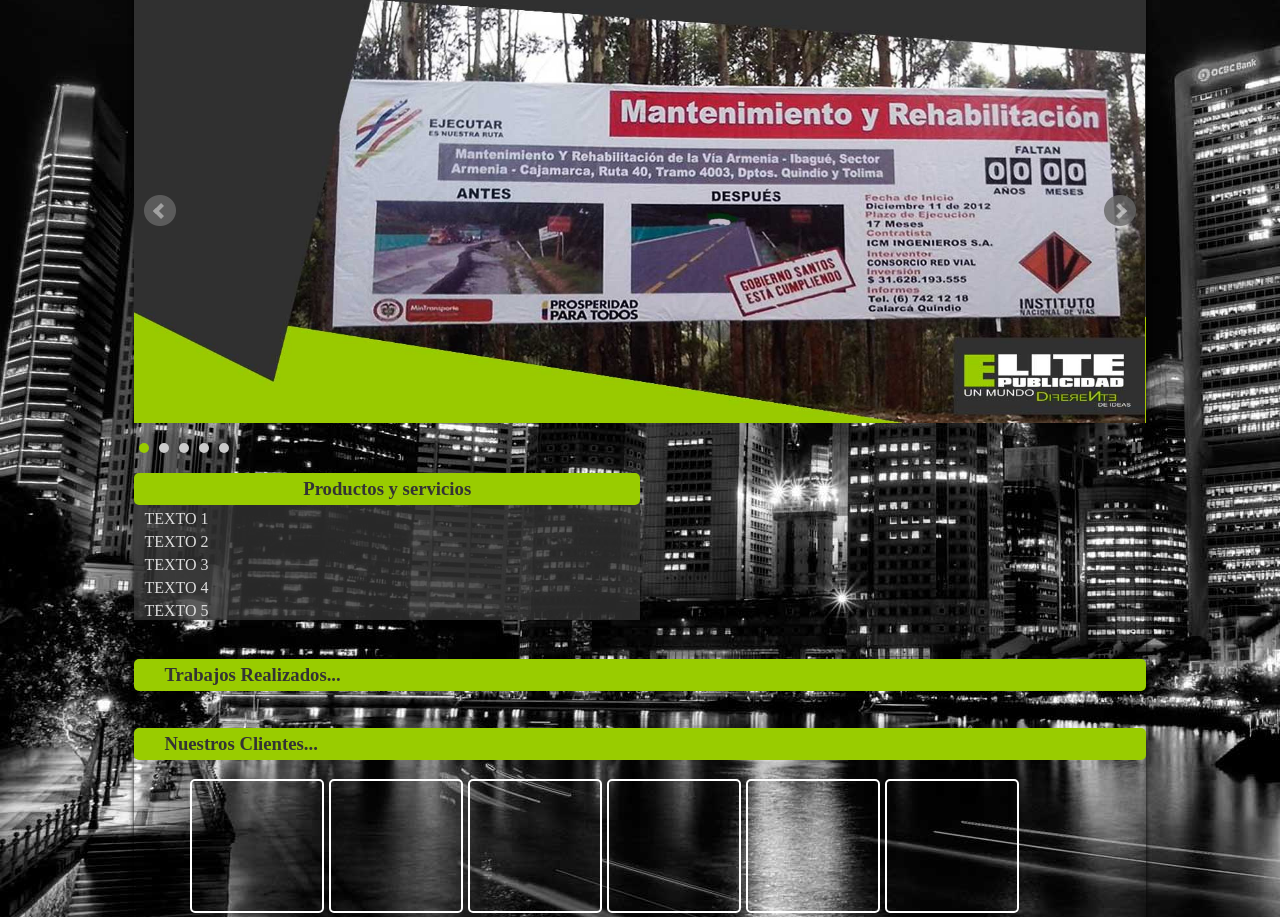
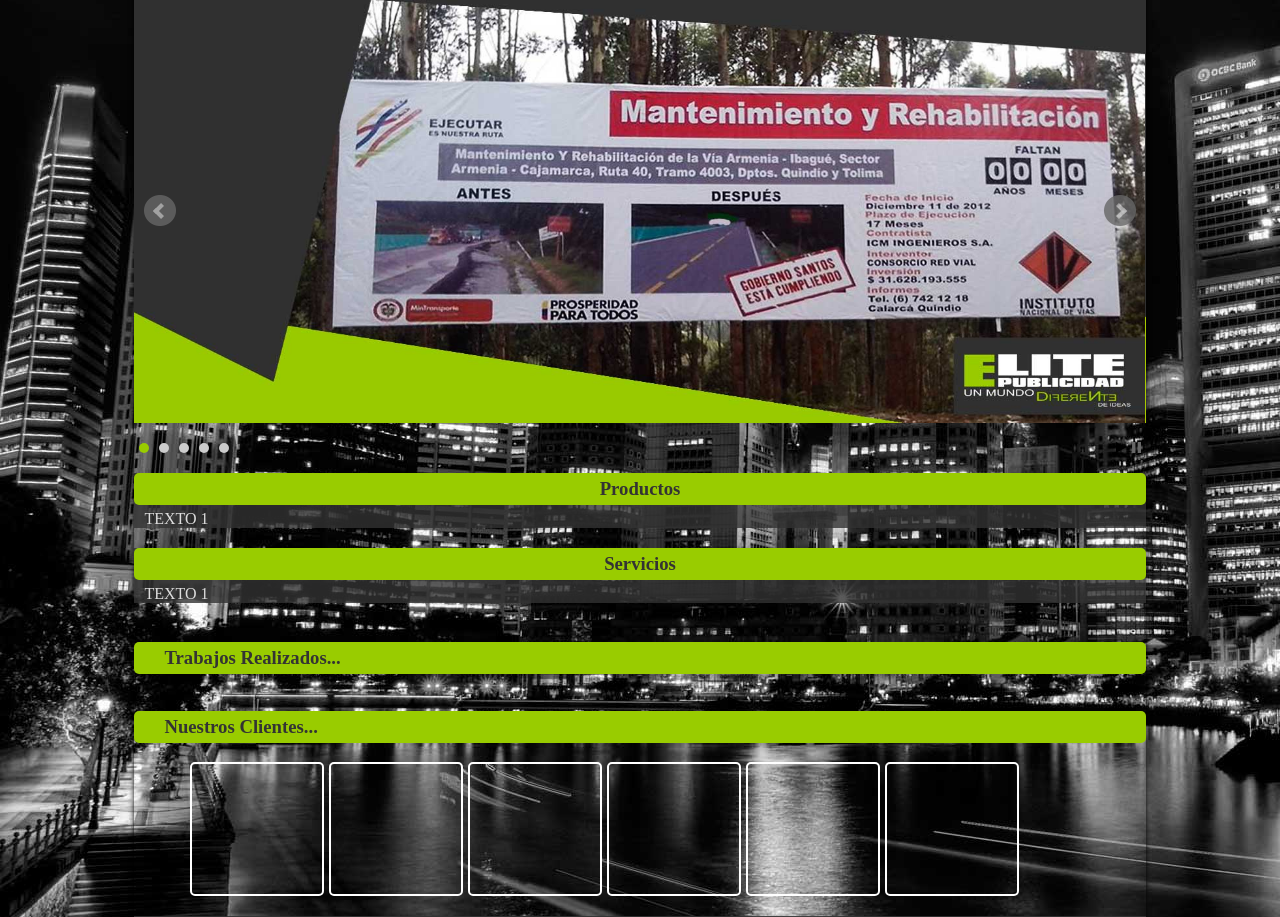
Before and after one commit to jhonsegurag/elitepublicidad, a PHP site: page /php/vista/inicio.php in a window 1280 px wide. Shown: the part 228-1145 px from the top of the page. Run offline with PHP 8.4, Linux system fonts and the light colour scheme; data that the repository does not hold is empty; some libraries are stand-ins or nearby versions.

Commit message:
Organizando productos y servicios en la página inicio AUN NO TERMINADO
Organizando productos y servicios en la página inicio AUN NO TERMINADO

```diff
--- a/css/style1.css
+++ b/css/style1.css
@@ -129,24 +129,23 @@
 /*
  * ------------------------------------------------------------------------------------------------------------
  *
- * -------------------------------------- INICIO - PRODUCTOS Y SERVICIOS --------------------------------------
+ * -------------------------------------- INICIO - PRODUCTOS ----------- --------------------------------------
  *
  * ------------------------------------------------------------------------------------------------------------
  */
 
 #productosYServicios{
-	display: inline-block;
 	width: 100%;
 }
 
-#productosYServicios  article {
+#productos {
+	width: 30%;
 	background-color: rgba(51,51,51,0.8);
 	float: left;
-	width: 50%;
 	margin-bottom: 20px;
 }
 
-#productosYServicios  article h1{
+#productos   h1{
 	margin:0 auto;
 	padding-top: 5px;
 	padding-bottom: 5px;
@@ -157,11 +156,11 @@
 }
 
 
-#productosYServicios  article a{
+#productos  a{
 	text-decoration: none;
 }
 
-#productosYServicios  article li{
+#productos   li{
 	color: #DDD;
 	list-style: none;
 	margin-top: 5px;
@@ -169,21 +168,62 @@
 	border-radius: 5px;
 }
 
-#productosYServicios  article li:hover{
+#productos  li:hover{
+	background-color: #99CC00;
+	color: #000000;
+}
+
+
+/*
+ * ------------------------------------------------------------------------------------------------------------
+ *
+ * -------------------------------------- INICIO - Servicios. ----------- --------------------------------------
+ *
+ * ------------------------------------------------------------------------------------------------------------
+ */
+
+#servicios  {
+	width: 30%;
+	background-color: rgba(51,51,51,0.8);
+	float: left;
+	margin-bottom: 20px;
+}
+
+#servicios   h1{
+	margin:0 auto;
+	padding-top: 5px;
+	padding-bottom: 5px;
+	text-align: center;
+	color: #333;
+	background-color: #9c0;
+	border-radius: 5px;
+}
+
+
+#servicios  a{
+	text-decoration: none;
+}
+
+#servicios   li{
+	color: #DDD;
+	list-style: none;
+	margin-top: 5px;
+	padding-left: 10px;
+	border-radius: 5px;
+}
+
+#servicios  li:hover{
 	background-color: #99CC00;
 	color: #000000;
 }
 
 #productosYServicios  aside{
 	float: right;
+	width: 30%;
 	background-color: rgba(51,51,51,0.8);
-	width: 38%;
-
 }
 
-#productosYServicios  aside h1
-{
-
+#productosYServicios  aside h1{
 	text-align: center;
 	margin:0 auto;
 	color: #333;
@@ -193,8 +233,7 @@
 	border-radius: 5px;
 }
 
-#productosYServicios aside li
-{
+#productosYServicios aside li{
 	color: #DDD;
 	list-style: none;
 	margin-top: 5px;
--- a/php/vista/inicio.php
+++ b/php/vista/inicio.php
@@ -41,29 +41,34 @@
 			</section>
 
 			<section id="productosYServicios">
-				<article>
+				<article id="productos">
 					<hgroup>
 						<h1>
-							Productos y servicios
+							Productos
 						</h1>
 					</hgroup>
 					<div>
+							<?php
+
+						?>
 							<a href="">
 								<li>TEXTO 1</li>
 							</a>
+					</div>
+				</article>
+				<article id="servicios">
+					<hgroup>
+						<h1>
+							Servicios
+						</h1>
+					</hgroup>
+					<div>
+						<?php
+
+						?>
 							<a href="">
-								<li>TEXTO 2</li>
+								<li>TEXTO 1</li>
 							</a>
-							<a href="">
-								<li>TEXTO 3</li>
-							</a>
-							<a href="">
-								<li>TEXTO 4</li>
-							</a>
-							<a href="">
-								<li>TEXTO 5</li>
-							</a>
-
 					</div>
 				</article>
 				<aside>
```
